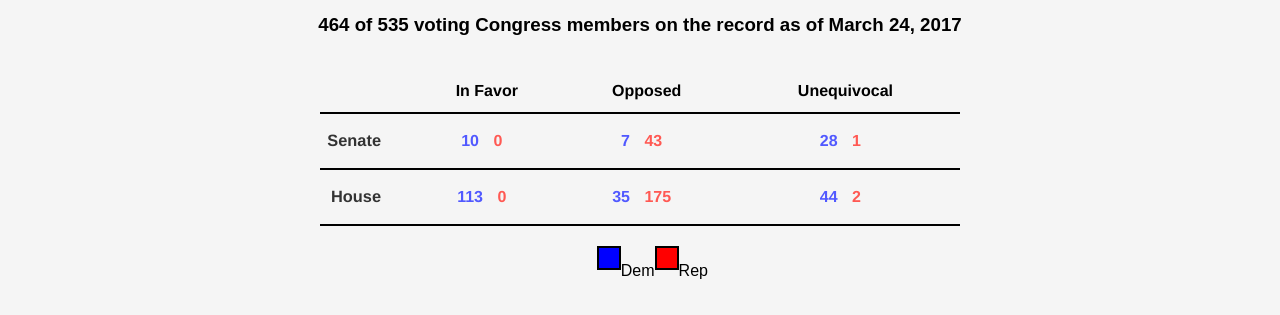
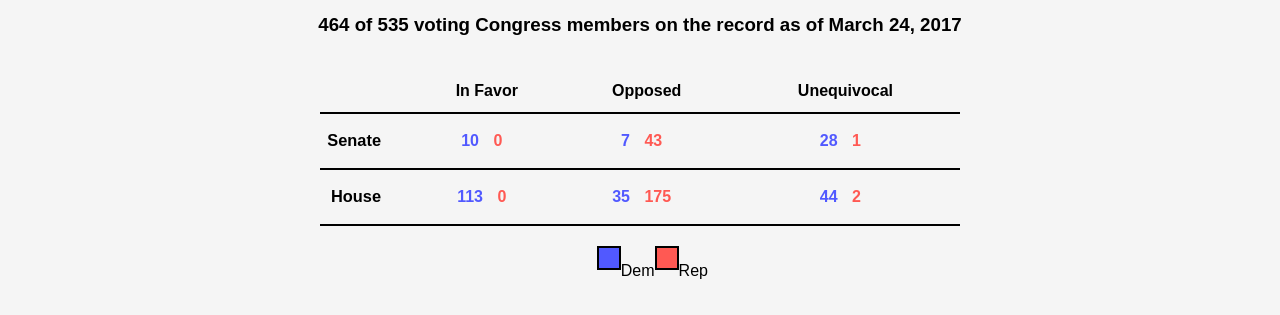
Before and after one commit to MagicWilliams/studio-legislator-tracker, a React (Create React App) app: page / in a window 1280 px wide. Shown: the part 205-520 px from the top of the page. Built offline with nearby package versions, Linux system fonts and the light colour scheme.

Commit message:
cleaned the css a bit

```diff
--- a/src/components/Banner/Banner.css
+++ b/src/components/Banner/Banner.css
@@ -11,7 +11,7 @@
 	width: 100%;
 }
 
-.titleBar h5 {
+.subtitle {
 	font-style: italic;
 	color: white;
 }
@@ -26,14 +26,11 @@
 	margin-top: 50px;
 }
 
-
 .legend {
 	display: inline-flex;
 	margin-left: 46vw;
 	margin-top: 20px;
 }
-
-
 
 .redSq, .blueSq {
 	height: 20px;
@@ -46,9 +43,9 @@
 }
 
 .redSq {
-	background-color: red;
+	background-color: var(--red);
 }
 
 .blueSq {
-	background-color: blue;
+	background-color: var(--blue);
 }
--- a/src/components/Banner/Banner.jsx
+++ b/src/components/Banner/Banner.jsx
@@ -12,7 +12,7 @@ class Banner extends Component {
           <Row>
             <Col xs={12} className="titleBar">
               <h1 className="title"> See Where Members of Congress Stand on New Health Care Bill </h1>
-              <h5> Created by your average ordinary college kids </h5>
+              <h5 className = "subtitle"> Created by your average ordinary college kids </h5>
             </Col>
           </Row>
           <Row>
--- a/src/components/VotingTable/VotingTable.css
+++ b/src/components/VotingTable/VotingTable.css
@@ -13,16 +13,16 @@
 }
 
 .demVotes {
-	color: #5159FF;
+	color: var(--blue);
 }
 
 .republicanVotes {
-	color: #FF5953;
+	color: var(--red);
 }
 
+/* GENERAL TABLE STYLING */
+
 table {
-  color: #333;
-  font-family: Helvetica, Arial, sans-serif;
   width: 640px;
   /* Table reset stuff */
   border-collapse: collapse; border-spacing: 0;
@@ -32,25 +32,21 @@ td, th {
 	border: 0 none; height: 30px;
 }
 
+td {
+	text-align: center;
+}
+
 th {
 	color: #000;
 	font-weight: bold;
 	height: 40px;
 }
 
-td {
-	text-align: center;
-}
 
 /* Zebra Stripe Rows */
 
 tr {
-	background-color: transparent;
 	border-bottom: 2px solid black;
-}
-
-td[aria-label="Senate"] {
-	border-bottom: none;
 }
 
 /* First-child blank cells! */
--- a/src/global-vars.css
+++ b/src/global-vars.css
@@ -1,7 +1,7 @@
 :root {
 	--text: #000014;
 	--text-bright: #fff;
-	--red: #A31531;
-	--blue: #3D2DFF;
+	--red: #FF5953;
+	--blue: #5159FF;
 	--bkg: #918C8C;
 }
```
